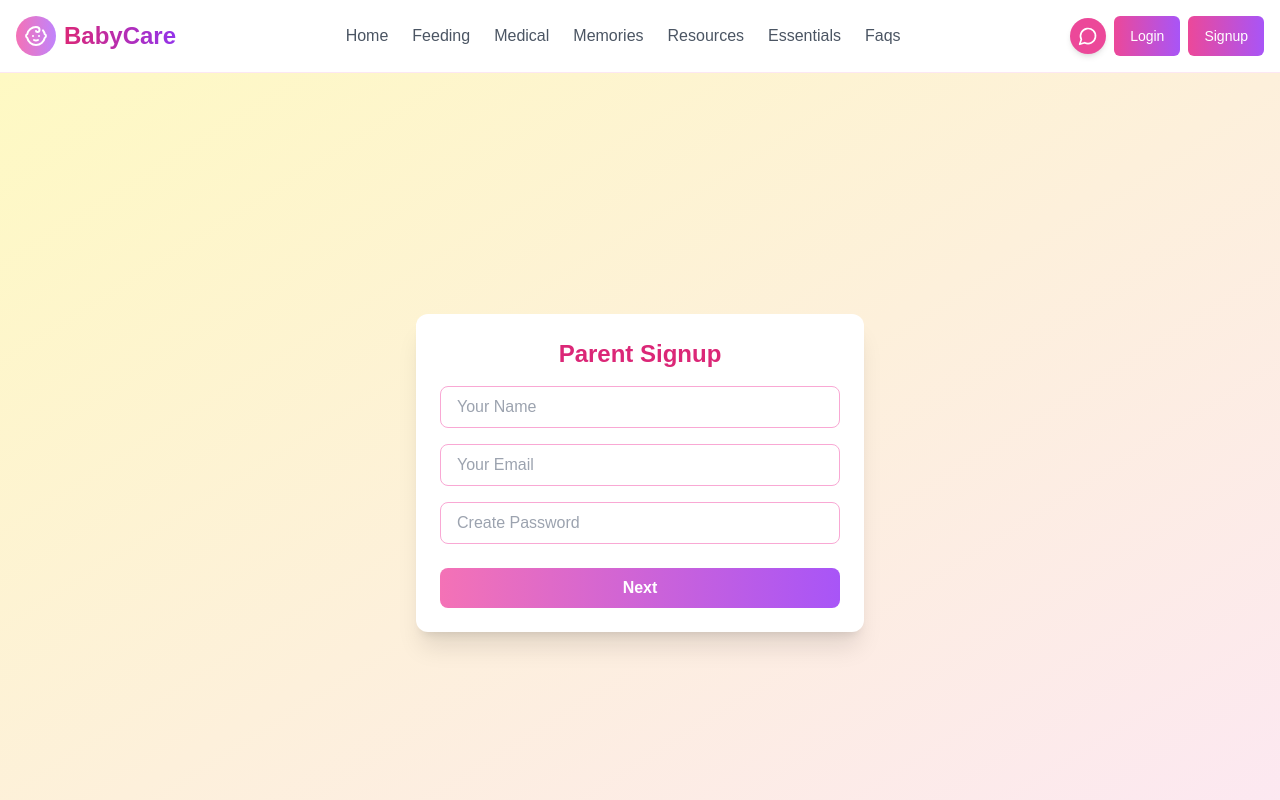
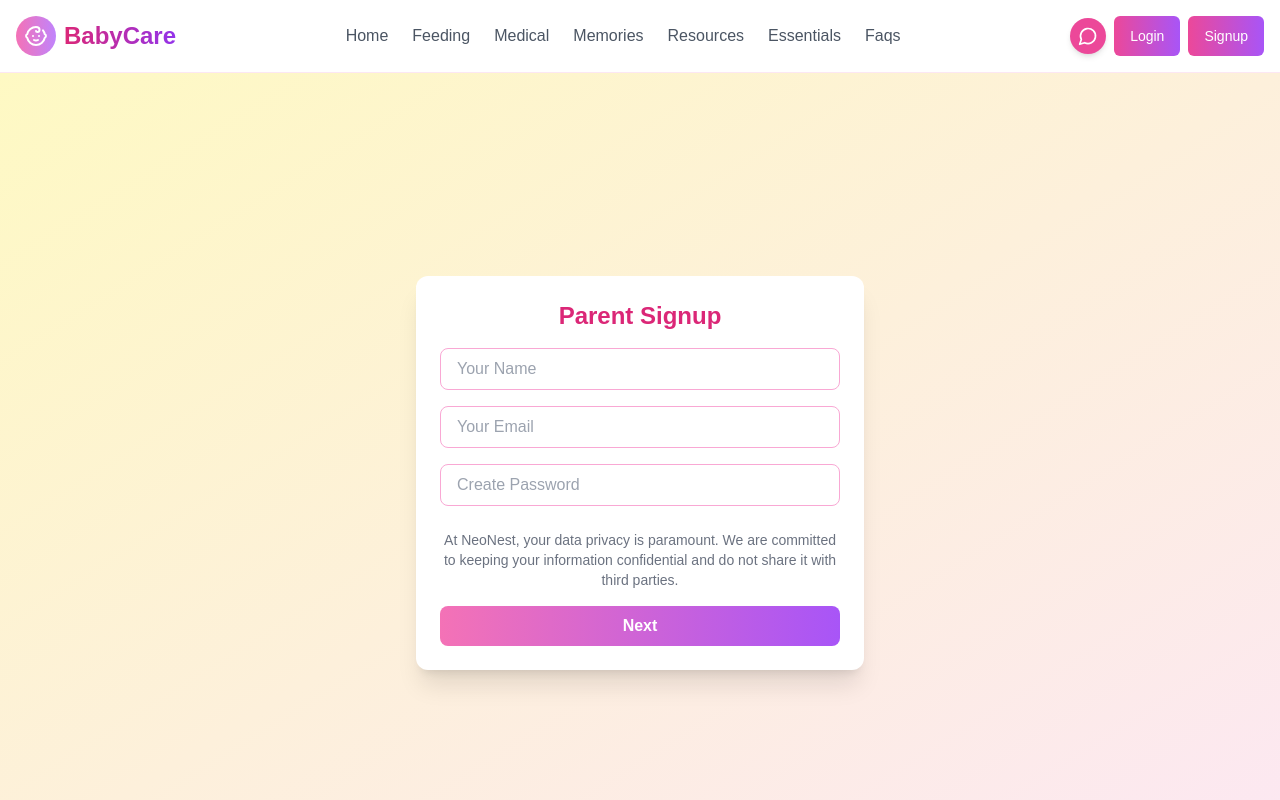
Before and after one commit to vanshmehandru/neonest, a Next.js app: page /Signup in a window 1280 px wide. Shown: the top 800 px of the page. Built offline with nearby package versions, Linux system fonts and the light colour scheme.

Commit message:
Privacy declaration added

```diff
--- a/app/Signup/page.js
+++ b/app/Signup/page.js
@@ -45,6 +45,10 @@ export default function SignupPage() {
           className="mb-6 w-full px-4 py-2 border border-pink-300 focus:outline-none focus:ring-2 focus:ring-pink-400 rounded-lg"
         />
 
+        <p className="text-center text-sm text-gray-500 mb-4">
+          At NeoNest, your data privacy is paramount. We are committed to keeping your information confidential and do not share it with third parties.
+        </p>
+
         <button
           type="submit" onClick={handleNext}
           className="w-full bg-gradient-to-r from-pink-400 to-purple-500 text-white py-2 rounded-lg font-semibold hover:scale-105 transition-transform"
--- a/app/signupbaby/page.js
+++ b/app/signupbaby/page.js
@@ -162,6 +162,10 @@ export default function SignupBabyPage() {
           </div>
         ))}
 
+        <p className="text-center text-sm text-gray-500 mb-4">
+          At NeoNest, your data privacy is paramount. We are committed to keeping your information confidential and do not share it with third parties.
+        </p>
+
         <button
           type="submit"
           className="w-full bg-gradient-to-r from-purple-400 to-pink-500 text-white py-2 rounded-lg font-semibold hover:scale-105 transition-transform"
```
